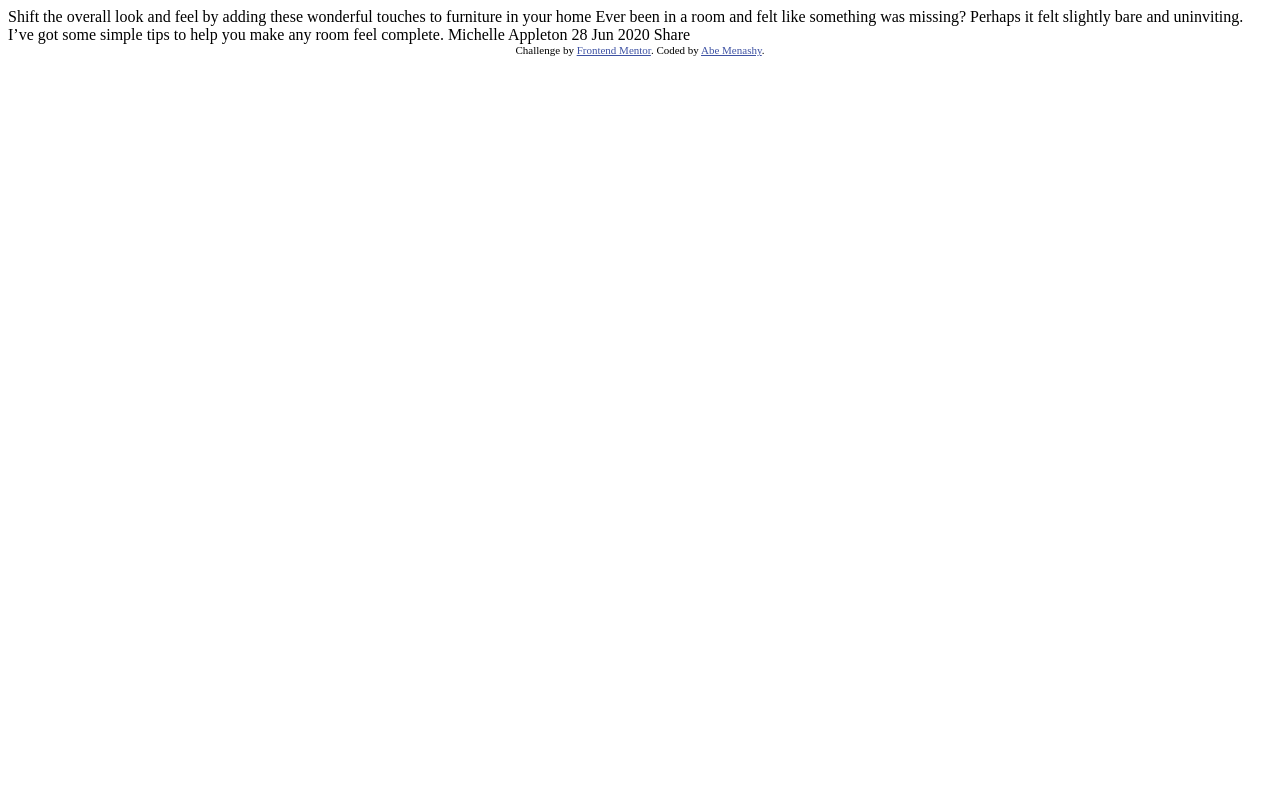
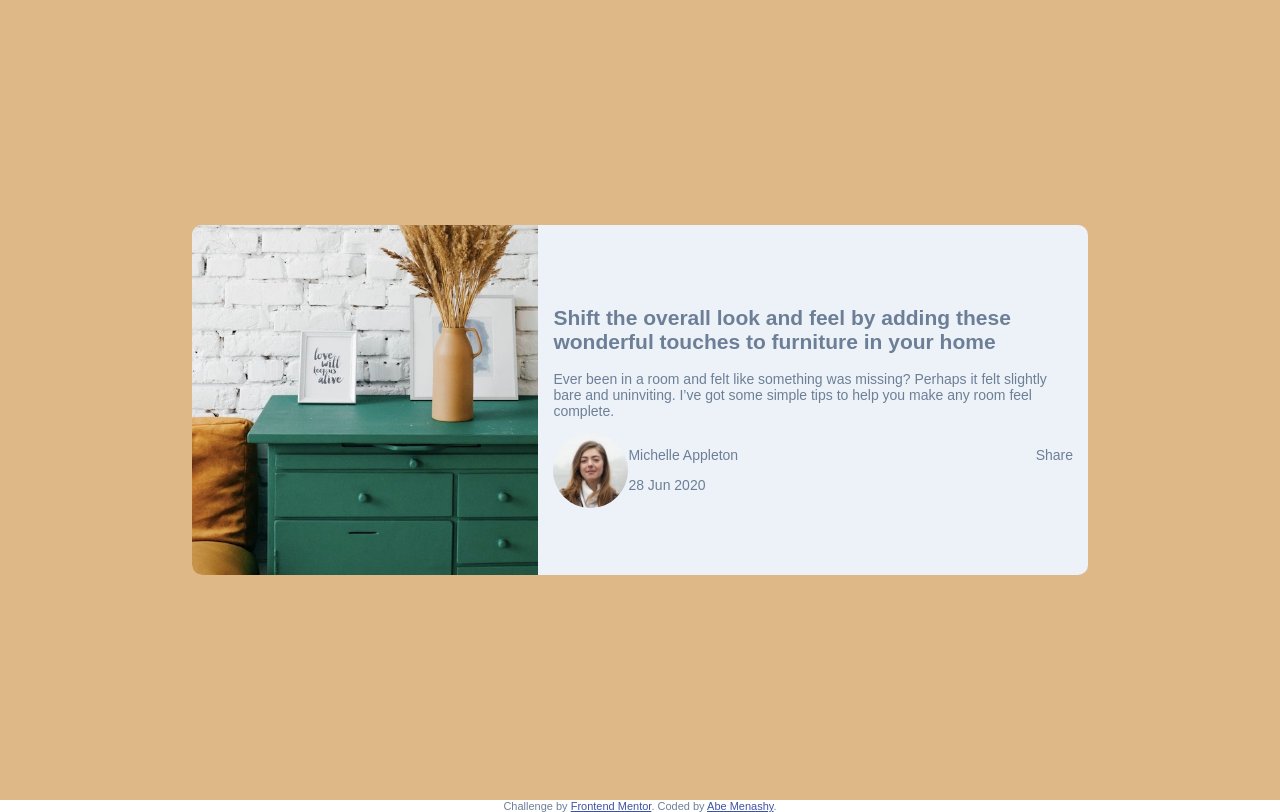
Before and after one commit to abe-m1/article-preview-component, a website: page index.html in a window 1280 px wide. Drawn offline with Linux system fonts and the light colour scheme.

Commit message:
basic desktop layout

```diff
--- a/index.html
+++ b/index.html
@@ -18,11 +18,32 @@
     <link rel="stylesheet" href="css/style.css" />
   </head>
   <body>
-    Shift the overall look and feel by adding these wonderful touches to
-    furniture in your home Ever been in a room and felt like something was
-    missing? Perhaps it felt slightly bare and uninviting. I’ve got some simple
-    tips to help you make any room feel complete. Michelle Appleton 28 Jun 2020
-    Share
+    <div class="outer-div">
+      <div class="container">
+        <div class="img-container"></div>
+        <div class="text-container">
+          <h2>
+            Shift the overall look and feel by adding these wonderful touches to
+            furniture in your home
+          </h2>
+          <p>
+            Ever been in a room and felt like something was missing? Perhaps it
+            felt slightly bare and uninviting. I’ve got some simple tips to help
+            you make any room feel complete.
+          </p>
+          <div class="info-container">
+            <div class="img-circle">
+              <img src="images/avatar-michelle.jpg" alt="" />
+            </div>
+            <div class="info-name">
+              <p>Michelle Appleton</p>
+              <p>28 Jun 2020</p>
+            </div>
+            <p>Share</p>
+          </div>
+        </div>
+      </div>
+    </div>
 
     <div class="attribution">
       Challenge by
--- a/scss/main.scss
+++ b/scss/main.scss
@@ -5,3 +5,64 @@
 .attribution a {
   color: hsl(228, 45%, 44%);
 }
+
+body {
+  margin: 0;
+  padding: 0;
+  font-family: 'Raleway', sans-serif;
+  font-weight: 100;
+  font-size: 14px;
+  color: hsl(214, 17%, 51%);
+  box-sizing: border-box;
+}
+
+.outer-div {
+  // background: url(../../images/bg-desktop.png) right bottom no-repeat,
+  //   $ver;
+  background-color: burlywood;
+  background-size: contain;
+  display: flex;
+  align-items: center;
+  justify-content: center;
+  height: 100vh;
+  margin: 0;
+}
+.container {
+  width: 70%;
+  margin: auto;
+  display: flex;
+  justify-content: center;
+  align-items: center;
+  height: 350px;
+  border-radius: 10px;
+  background-color: hsl(210, 46%, 95%);
+}
+
+.img-container {
+  flex: 40%;
+  height: 100%;
+  background-image: url('../images/drawers.jpg');
+  background-size: cover;
+  background-repeat: no-repeat;
+  border-bottom-left-radius: 10px;
+  border-top-left-radius: 10px;
+}
+
+.text-container {
+  flex: 60%;
+  padding: 15px;
+}
+
+.info-container {
+  display: flex;
+  justify-content: space-between;
+}
+
+.info-container img {
+  height: 75px;
+  border-radius: 50%;
+}
+
+.info-name {
+  margin-right: auto;
+}
```
Also changed, not shown: css/style.css.
